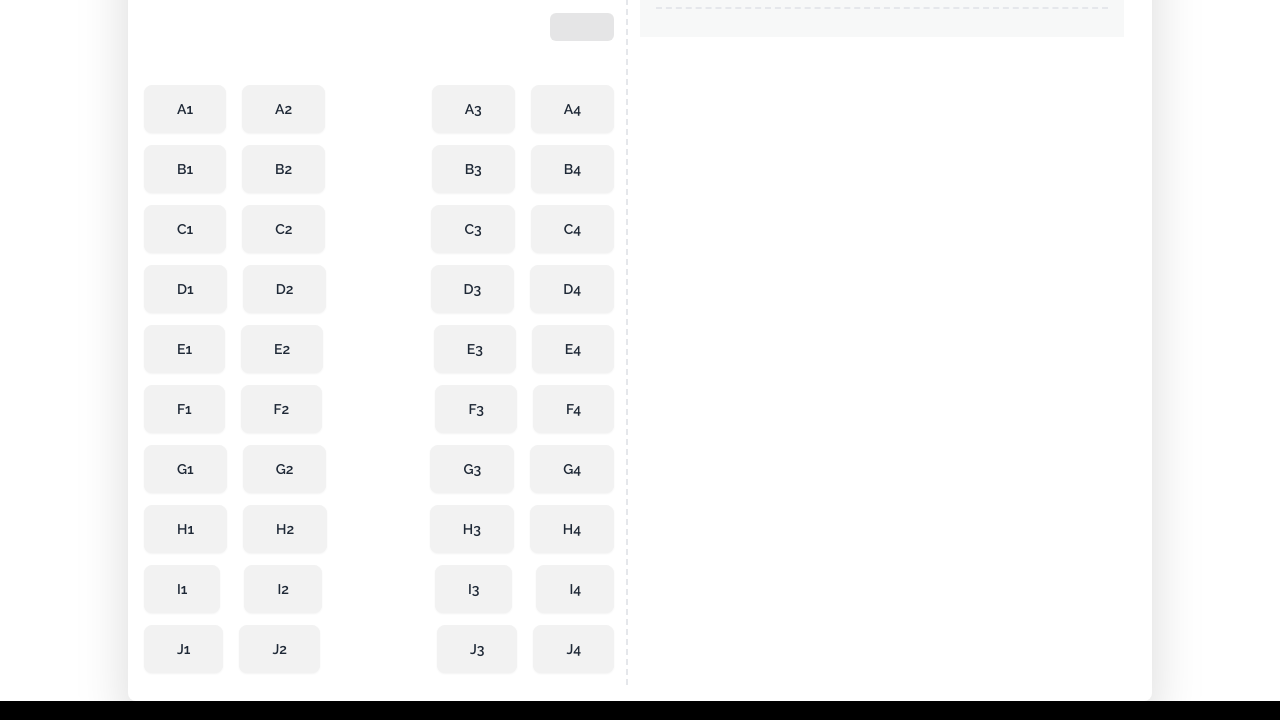
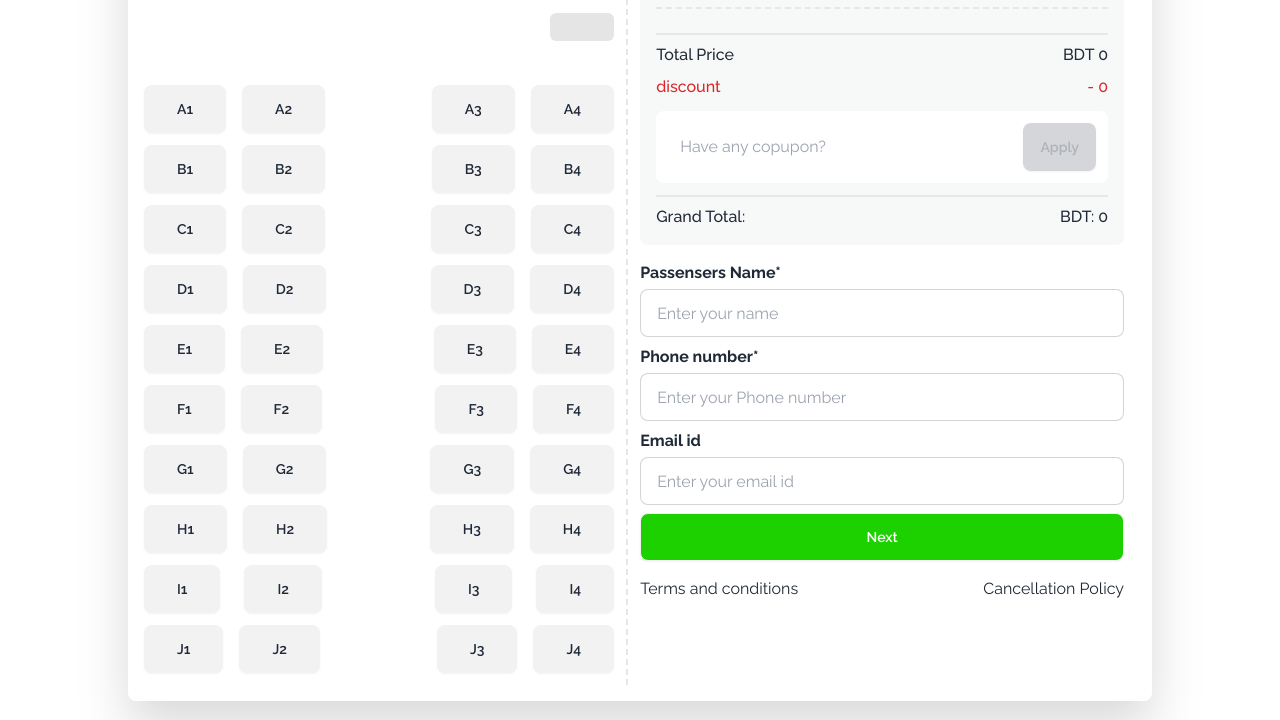
Before and after one commit to ESRAILHAQUE/smart-ticketing, a plain HTML site: page index.html in a window 1280 px wide. Shown: the part 2083-2803 px from the top of the page. Drawn offline with nearby package versions, Linux system fonts and the light colour scheme.

Commit message:
select seat section done

```diff
--- a/index.html
+++ b/index.html
@@ -621,7 +621,7 @@
                 Select Your Seat
               </h2>
             </div>
-            <div class="bg-[#F7F8F8] p-4 my-4">
+            <div class="bg-[#F7F8F8] p-4 my-4 rounded-lg">
               <div class="flex justify-between border-b-2 border-dashed pb-3">
                 <h2 class="font-semibold">
                   Seat <span id="purchaseTicket" class="bg-primary-color p-1 rounded-xl text-white">0</span>
@@ -629,10 +629,47 @@
                 <h2 class="font-semibold">Class</h2>
                 <h2 class="font-semibold">Price</h2>
               </div>
-              <div class="flex justify-between pt-3">
+              <div class="flex justify-between pt-3 border-b-2 pb-3">
                 <ul id="seatList"></ul>
                 <ul id="seatType"></ul>
                 <ul id="seatPrice"></ul>
+              </div>
+              <div class="flex justify-between mt-2">
+                <p class="font-medium">Total Price</p>
+               <p class="font-medium">BDT <span id="totalPrice" >0</span></p>
+            </div>
+             <div class="flex justify-between mt-2 text-red-600 items-center">
+                <p class="font-medium">discount</p>
+               <p class="font-medium"> - <span id="discountPrice" >0</span></p>
+            </div>
+            <!-- apply coupoun -->
+            <div class="flex justify-between bg-white w-full p-3 my-3 rounded-lg " id="copuponSection" >
+              <input type="text" class="border-none outline-none px-3" id="coupounCode" placeholder="Have any copupon?">
+              <button class="btn bg-primary-color" onclick="discount()" id="applyCoupoun" disabled>Apply</button>
+            </div>
+            <div class="flex justify-between mt-2 items-center border-t-2 pt-2">
+                <p class="font-medium">Grand Total:</p>
+               <p class="font-medium"> BDT: <span id="grandTotalPrice" >0</span></p>
+            </div>
+
+            </div>
+            <!-- Passensers Info -->
+            <div>
+              <form action="">
+                <label class="flex flex-col gap-1 font-bold mb-2">Passensers Name*
+              <input type="text" placeholder="Enter your name" class="input input-bordered w-full font-normal" required/>
+              </label>
+              <label class="flex flex-col gap-1 font-bold mb-2">Phone number*
+              <input type="number" placeholder="Enter your Phone number" class="input input-bordered w-full font-normal" required/>
+              </label>
+              <label class="flex flex-col gap-1 font-bold mb-2">Email id
+              <input type="email" placeholder="Enter your email id" class="input input-bordered w-full font-normal" />
+              </label>
+              <button type="submit" class="btn bg-primary-color w-full text-white">Next</button>
+              </form>
+              <div class="flex justify-between mt-4">
+                <a href="">Terms and conditions</a>
+                <a href="">Cancellation Policy</a>
               </div>
             </div>
           </div>
@@ -642,7 +679,7 @@
     </main>
     <!-- Main section End -->
     <!-- Footer section start -->
-    <footer class="items-center p-6 bg-black text-neutral-content text-center">
+    <footer class="items-center p-6 bg-black text-neutral-content text-center mt-12">
       <div class="flex flex-col lg:flex-row justify-between mb-4">
         <aside class="items-center">
           <p class="text-2xl font-bold mb-4"><a href="">Rifat Paribahan</a></p>
--- a/script.js
+++ b/script.js
@@ -4,6 +4,12 @@ let totalAvailablesetsText = document.getElementById("totalAvailablesets");
 let seatList = document.getElementById("seatList");
 let seatType = document.getElementById("seatType");
 let seatPrice = document.getElementById("seatPrice");
+let totalPrice = document.getElementById("totalPrice");
+let applyCoupoun = document.getElementById("applyCoupoun");
+let discountPrice = document.getElementById("discountPrice");
+let grandTotalPrice = document.getElementById("grandTotalPrice");
+let discountPriceInitial = 0;
+
 
 function seatBooking(seat) {
     let seatTextContent = seat.textContent.trim();
@@ -17,11 +23,17 @@ function seatBooking(seat) {
               li.textContent = seat.textContent.trim();
               seatList.appendChild(li);
               let liSeatType = document.createElement("li");
-              liSeatType.textContent = "Economics";
+              liSeatType.textContent = "Economy";
               seatType.appendChild(liSeatType);
               let liseatPrice = document.createElement("li");
               liseatPrice.textContent = "550";
               seatPrice.appendChild(liseatPrice);
+              totalPrice.textContent = 550 * purchaseSeats.length;
+              applyCoupoun.removeAttribute("disabled");
+              applyCoupoun.setAttribute('enabled', true);
+              grandTotalPrice.textContent = parseInt(totalPrice.textContent) - discountPriceInitial;
+
+
         }
 
         purchaseTicket.textContent = purchaseSeats.length;
@@ -38,3 +50,29 @@ function seatBooking(seat) {
 
 
 }
+  function discount() {
+      let coupounCode = document.getElementById("coupounCode").value;
+      let copuponSection = document.getElementById("copuponSection");
+
+
+    if (coupounCode === "NEW15"  ) {
+        discountPrice.textContent = 0.15 * parseInt(totalPrice.textContent);
+          grandTotalPrice.textContent =
+            parseInt(totalPrice.textContent) - parseInt(discountPrice.textContent);
+        copuponSection.classList.add("hidden");
+
+      }
+    else if (coupounCode === "Couple 20") {
+        discountPrice.textContent = 0.2 * parseInt(totalPrice.textContent);
+         grandTotalPrice.textContent =
+           parseInt(totalPrice.textContent) -
+           parseInt(discountPrice.textContent);
+         copuponSection.classList.add("hidden");
+    }
+    else if (coupounCode === '') {
+         alert("Please Enter a coupoun code.")
+        }
+    else {
+        alert("Invalid Coupoun.")
+      }
+  }
```
